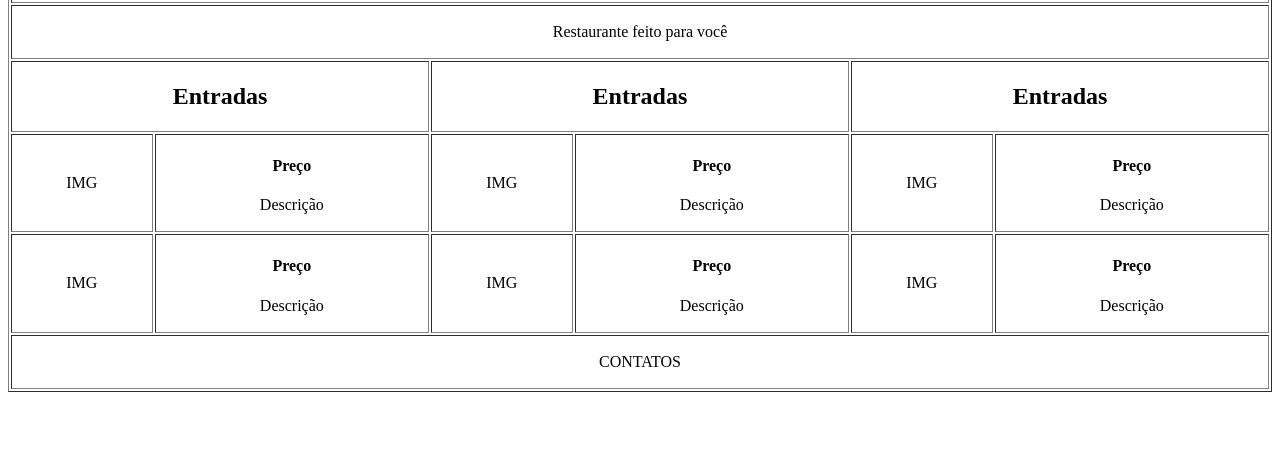
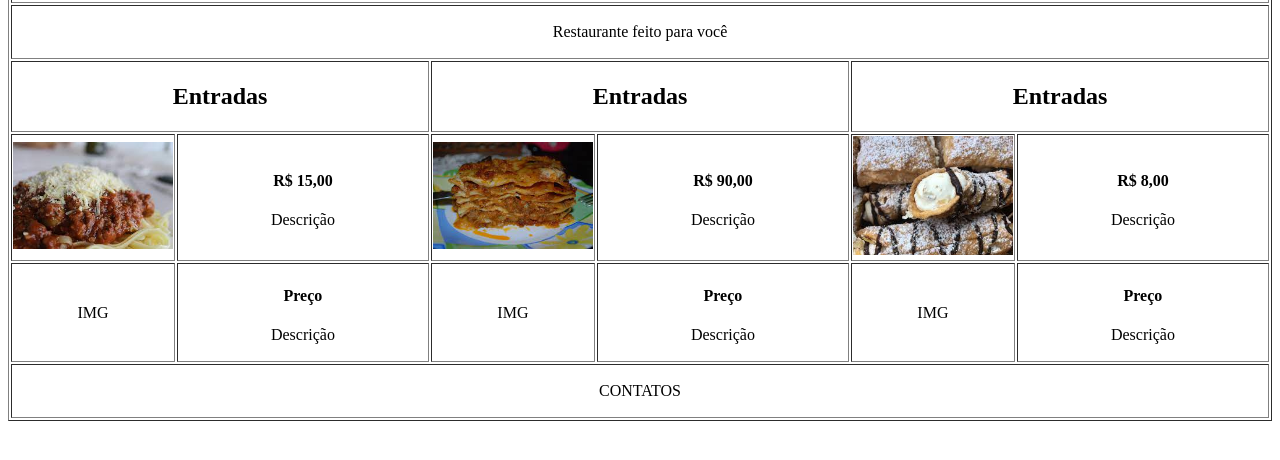
Before and after one commit to gfsfef/git-branches, a plain HTML site: page index.html in a window 1280 px wide. Shown: the part 92-552 px from the top of the page. Drawn offline with Linux system fonts and the light colour scheme.

Commit message:
Adicionando conteúdo no index.html

```diff
--- a/index.html
+++ b/index.html
@@ -30,47 +30,47 @@
             </td>
         </tr>
         <tr>
-            <td align="center">
-                <p>IMG</p>
+            <td align="center" width="13%" >
+                <img src="assets/spaghetti.jpg" alt="spaghetti" width="100%">
             </td>
-            <td align="center">
-                <h4>Preço</h4>
+            <td align="center" width="20%">
+                <h4>R$ 15,00</h4>
                 <p>Descrição</p>
             </td>
-            <td align="center">
-                <p>IMG</p>
+            <td align="center" width="13%">
+                <img src="assets/lasanha.jpg" alt="Lasanha" width="100%">
             </td>
-            <td align="center">
-                <h4>Preço</h4>
+            <td align="center" width="20%">
+                <h4>R$ 90,00</h4>
                 <p>Descrição</p>
             </td>
-            <td align="center">
-                <p>IMG</p>
+            <td align="center" width="13%">
+                <img src="assets/cannoli.jpg" alt="Canolli" width="100%">
             </td>
-            <td align="center">
-                <h4>Preço</h4>
+            <td align="center" width="20%">
+                <h4>R$ 8,00</h4>
                 <p>Descrição</p>
             </td>
         </tr>
         <tr>
-            <td align="center">
+            <td align="center" width="13%">
                 <p>IMG</p>
             </td>
-            <td align="center">
+            <td align="center" width="20%">
                 <h4>Preço</h4>
                 <p>Descrição</p>
             </td>
-            <td align="center">
+            <td align="center" width="13%">
                 <p>IMG</p>
             </td>
-            <td align="center">
+            <td align="center" width="20%">
                 <h4>Preço</h4>
                 <p>Descrição</p>
             </td>
-            <td align="center">
+            <td align="center" width="13%">
                 <p>IMG</p>
             </td>
-            <td align="center">
+            <td align="center" width="20%">
                 <h4>Preço</h4>
                 <p>Descrição</p>
             </td>
```
Also changed, not shown: assets/cannoli.jpg (added), assets/lasanha.jpg (added), assets/nhoque.jpg (added), assets/spaghetti.jpg (added).
